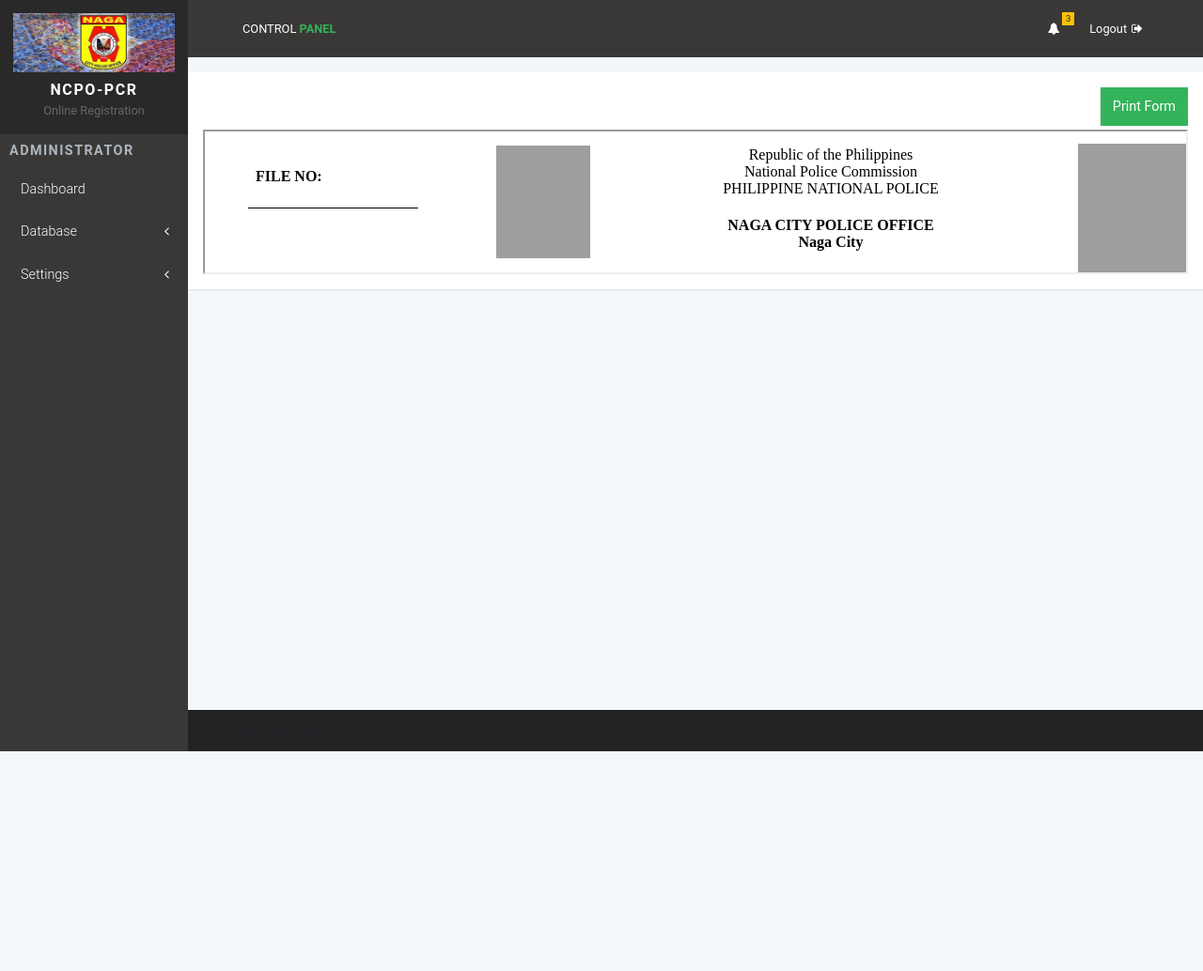
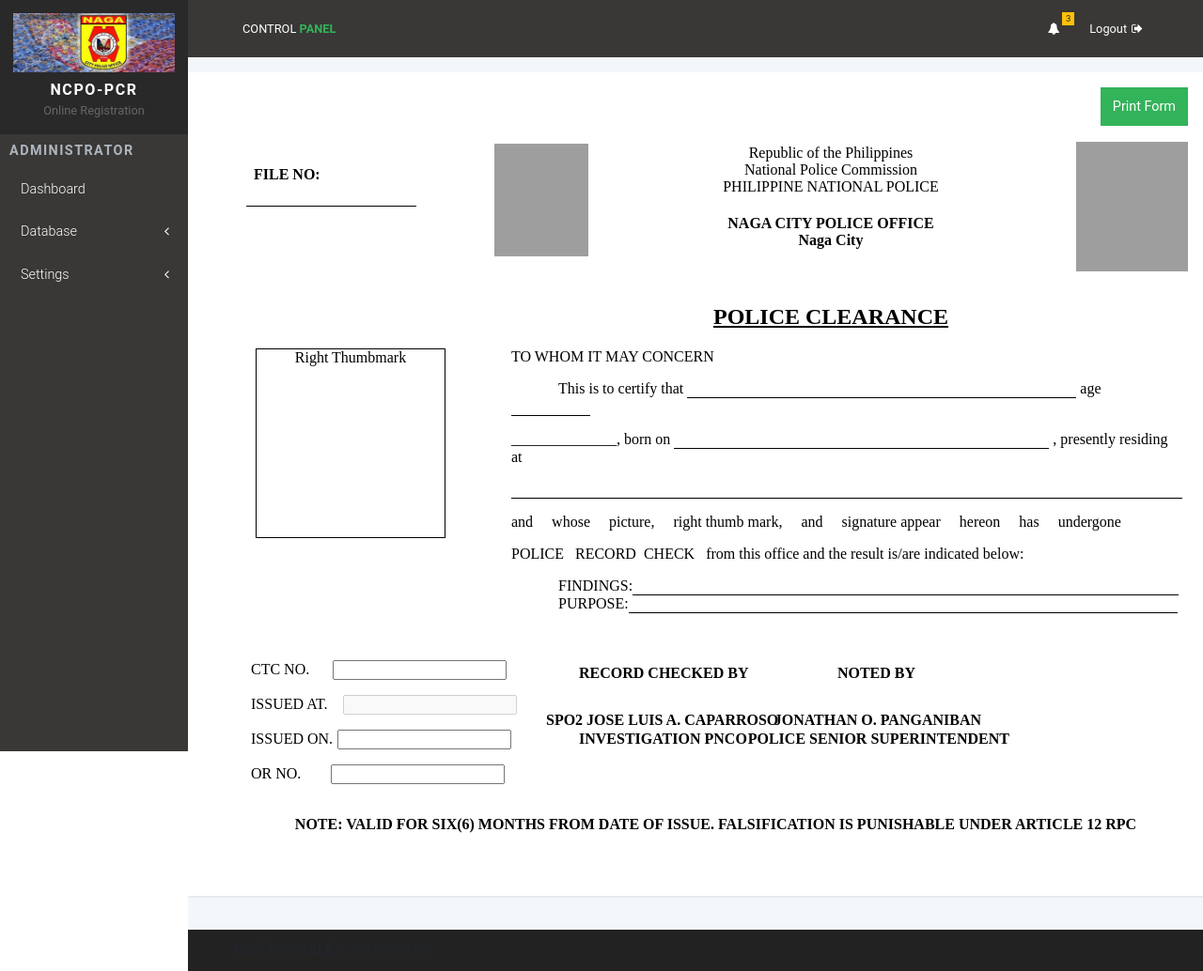
Before and after one commit to jayramacc/NCPO-PCR-ORS, a PHP site: page /admin/add_new_user.php in a window 1280 px wide. Shown: the whole page at 94% size. Before the commit the page ends 800 px from the top, so only its background shows below. Run offline with PHP 8.4, Linux system fonts and the light colour scheme; the visitor is signed in with stand-in values (Sample User, id 1); data comes from the database, SQL or seed files in the repository.

Commit message:
Added printing iframe CSS

```diff
--- a/admin/add_new_user.php
+++ b/admin/add_new_user.php
@@ -19,6 +19,13 @@
 	<link href="../assets/css/admin.css" rel="stylesheet" />
 	<script src="../assets/js/jquery.min.js"></script>
 	<script src="../assets/js/bootstrap.bundle.min.js"></script>
+	<style>
+	iframe {
+    	display: block;       /* iframes are inline by default */
+		border: none;         /* Reset default border */
+		height: 100vh;        /* Viewport-relative units */
+	}
+</style>
 </head>
 <body>
 	<?php include '../assets/includes/adminnav.php'; ?>
@@ -29,7 +36,7 @@
 			<div>
 				<button class="btn btn-primary pull-right mb-1">Print Form</button>
 			</div>
-	    	<iframe src="printing.php?id=<?php echo @$_GET['id']; ?>" width="100%"></iframe>
+	    	<iframe src="printing.php?id=<?php echo @$_GET['id']; ?>" frameborder="0" width="100%" height="100%"></iframe>
 		</div>
 		<?php include '../assets/includes/admin_foot.php'; ?>
 	</div>
```
